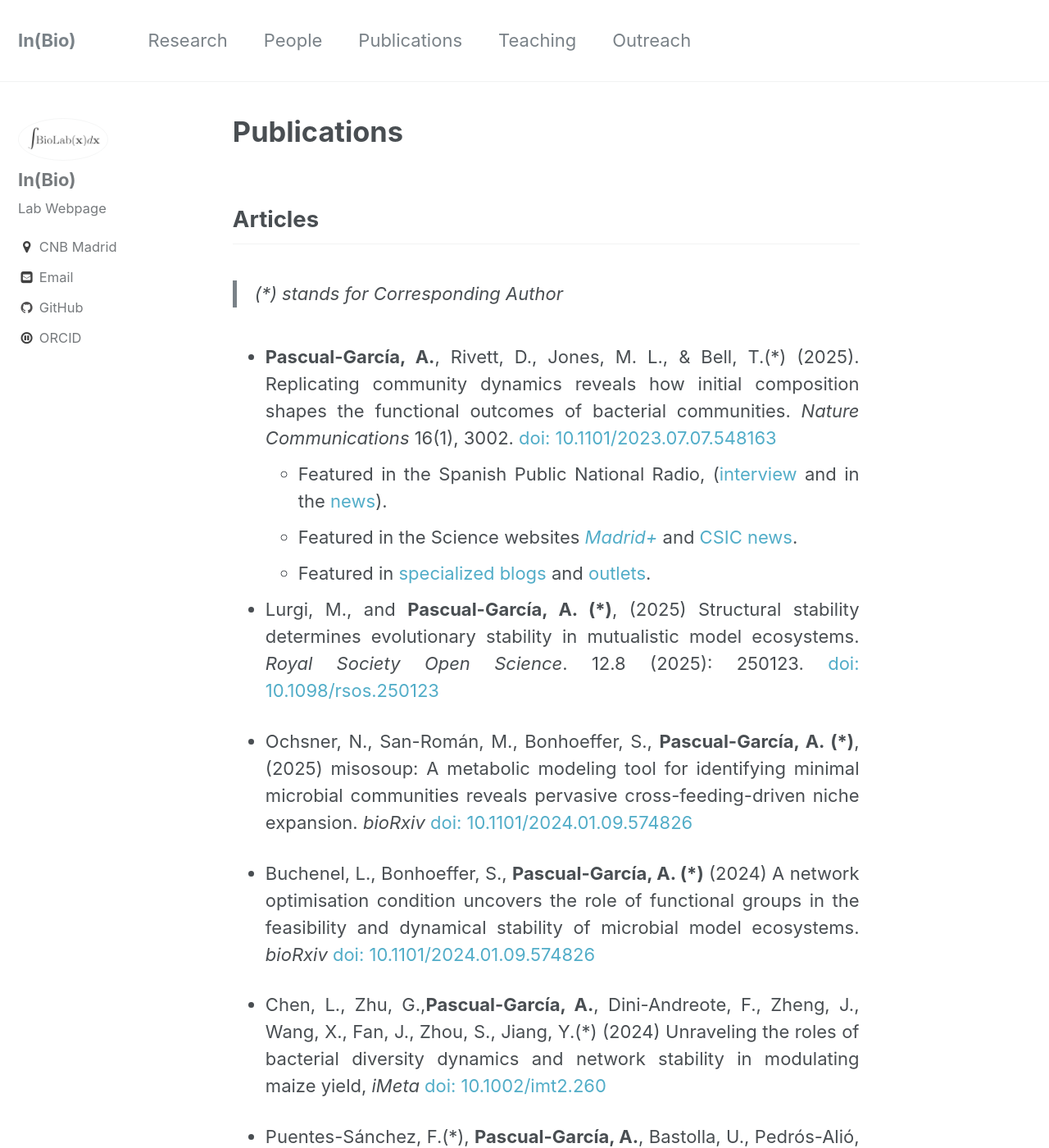
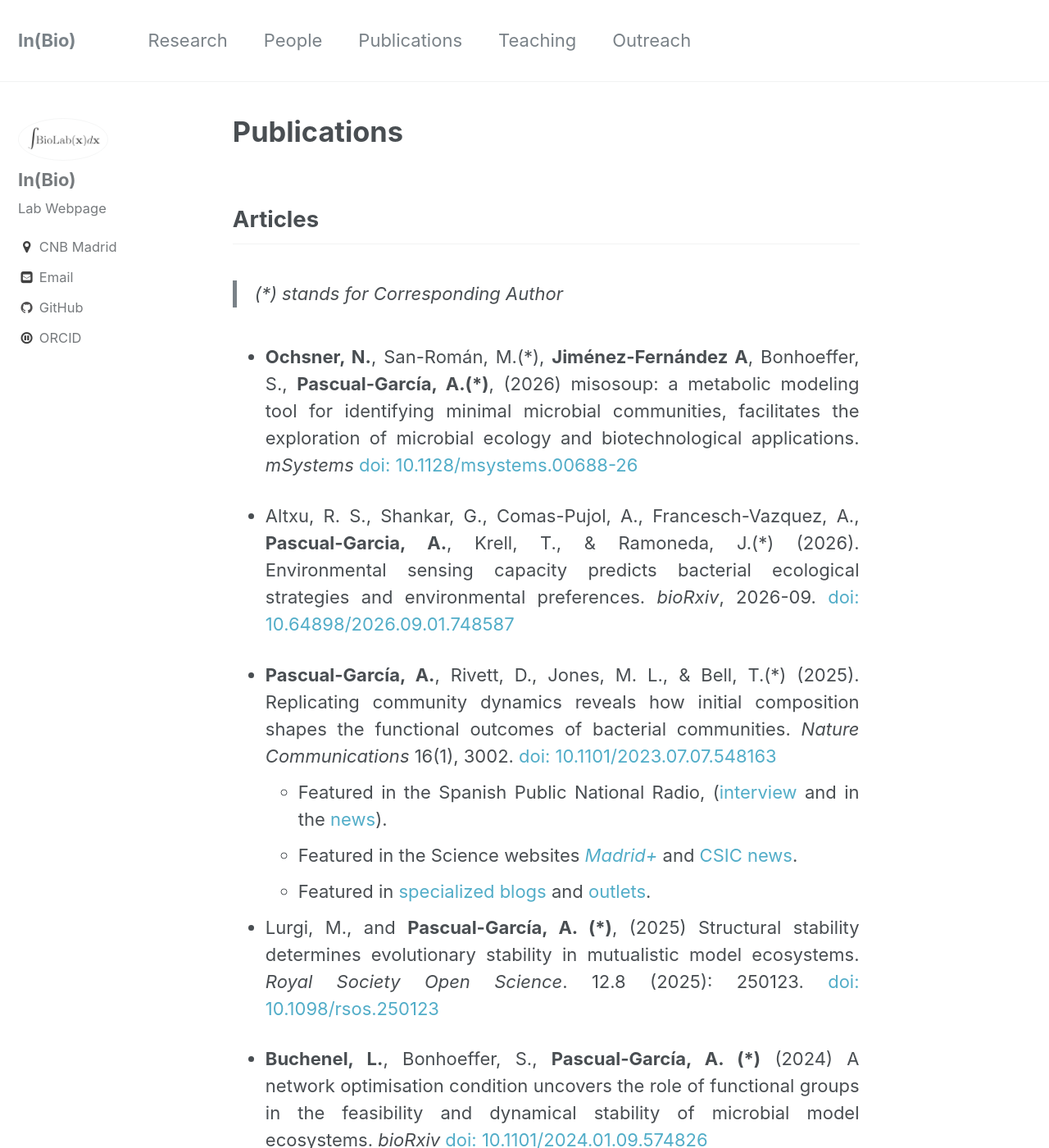
Before and after one commit to apascualgarcia/apascualgarcia.github.io, a Jekyll site: the page built from _pages/Publications.md, in a window 1280 px wide and 1400 px high. Shown: the whole window at 82% size. Built offline with Jekyll 4.4.1, drawn with Linux system fonts in a browser that asks for light colours.

Commit message:
update sep 26

```diff
--- a/_pages/Publications.md
+++ b/_pages/Publications.md
@@ -10,6 +10,12 @@ permalink: /_pages/Publications/
 ## Articles
 > (*) stands for Corresponding Author
 
+
+* **Ochsner, N.**, San-Román, M.(*), **Jiménez-Fernández A**, Bonhoeffer, S., **Pascual-García, A.(*)**, (2026) misosoup: a metabolic modeling tool for identifying minimal microbial communities, facilitates the exploration of microbial ecology and biotechnological applications. _mSystems_ [doi: 10.1128/msystems.00688-26](https://doi.org/10.1128/msystems.00688-26)
+
+* Altxu, R. S., Shankar, G., Comas-Pujol, A., Francesch-Vazquez, A., **Pascual-Garcia, A.**, Krell, T., & Ramoneda, J.(*) (2026). Environmental sensing capacity predicts bacterial ecological strategies and environmental preferences. _bioRxiv_, 2026-09. [doi:  10.64898/2026.09.01.748587 ](https://doi.org/10.64898/2026.09.01.748587)
+
+
 * **Pascual-García, A.**, Rivett, D., Jones, M. L., & Bell, T.(*) (2025). Replicating community dynamics reveals how initial composition shapes the functional outcomes of bacterial communities. _Nature Communications_ 16(1), 3002. [doi: 10.1101/2023.07.07.548163](https://www.nature.com/articles/s41467-025-57591-2)
   * Featured in the Spanish Public National Radio, ([interview](https://www.rtve.es/play/audios/marca-espana/marca-espana-domesticar-mundo-microbiano-para-uso-biotecnologico/16667756/) and in the [news](https://www.rtve.es/play/audios/el-laboratorio-de-jal/domesticar-microbios-para-nuestro-beneficio/16781425/)).
   * Featured in the Science websites [_Madrid+_](https://www.madrimasd.org/magazine/domesticando-bacterias?lan=es) and [CSIC news](https://www.csic.es/es/actualidad-del-csic/la-domesticacion-de-comunidades-bacterianas-naturales-podria-impulsar-sus-aplicaciones-biotecnologicas).
@@ -19,11 +25,9 @@ permalink: /_pages/Publications/
 * Lurgi, M., and **Pascual-García, A. (*)**, (2025) Structural stability determines evolutionary stability in mutualistic model ecosystems. _Royal Society Open Science_. 12.8
 (2025): 250123. [doi: 10.1098/rsos.250123](https://doi.org/10.1098/rsos.250123)
 
-* Ochsner, N., San-Román, M., Bonhoeffer, S., **Pascual-García, A. (*)**, (2025) misosoup: A metabolic modeling tool for identifying minimal microbial communities reveals pervasive
-cross-feeding-driven niche expansion. _bioRxiv_ [doi: 10.1101/2024.01.09.574826](https://doi.org/10.1101/2024.01.09.574826)
 
 
-* Buchenel, L., Bonhoeffer, S., **Pascual-García, A. (*)** (2024) A network optimisation condition uncovers the role of functional groups in the feasibility and dynamical stability of microbial model ecosystems. _bioRxiv_ [doi: 10.1101/2024.01.09.574826](https://doi.org/10.1101/2024.01.09.574826)
+* **Buchenel, L.**, Bonhoeffer, S., **Pascual-García, A. (*)** (2024) A network optimisation condition uncovers the role of functional groups in the feasibility and dynamical stability of microbial model ecosystems. _bioRxiv_ [doi: 10.1101/2024.01.09.574826](https://doi.org/10.1101/2024.01.09.574826)
 
 * Chen, L., Zhu, G.,**Pascual-García, A.**, Dini-Andreote, F., Zheng, J., Wang, X., Fan, J., Zhou, S., Jiang, Y.(*) (2024) Unraveling the roles of bacterial diversity dynamics and network stability in modulating maize yield,  _iMeta_ [doi: 10.1002/imt2.260](https://doi.org/10.1002/imt2.260)
 
```
